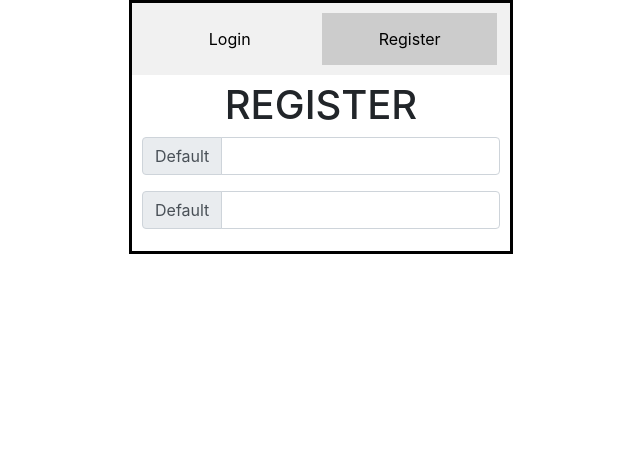
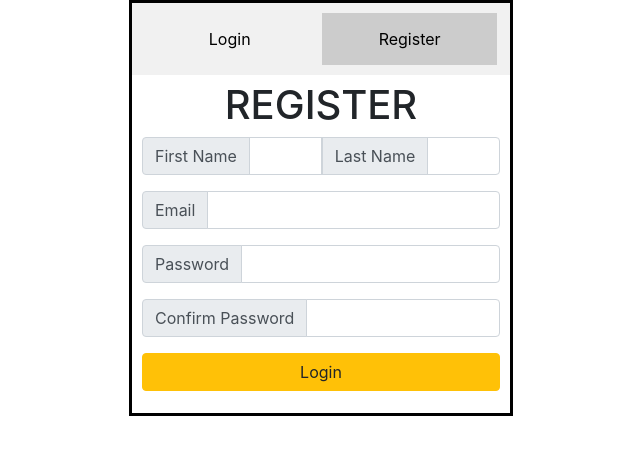
Before and after one commit to C-Taylor26/Final-Year-Project, a PHP site: page / in a window 1280 px wide, after a click on "Register". Shown: the top 455 px of the page, without its empty margins (319-959 px from the left). Run offline with PHP 8.4, Linux system fonts and the light colour scheme.

Commit message:
Login + Register Tabs complete

```diff
--- a/Site/index.php
+++ b/Site/index.php
@@ -56,23 +56,25 @@
             <button class="tab" onclick="showContent(event, 'login')" id="default">Login</button>
             <button class="tab" onclick="showContent(event, 'register')">Register</button>
         </div>
+
         <!-- Login Box Tab Contents -->
         <div id="login" class="tabcontent">
             <h1>LOGIN</h1>
             <form>
-                <div class="input-group mb-3">
+                <div class="input-group mb-3"><!-- Email Input -->
                     <div class="input-group-prepend">
                         <span class="input-group-text" id="inputGroup-sizing-default">Email</span>
                     </div>
                     <input type="email" placeholder="someone@email.com" class="form-control" aria-label="Default" aria-describedby="inputGroup-sizing-default">
                 </div>
 
-                <div class="input-group mb-3">
+                <div class="input-group mb-3"><!-- Password Input -->
                     <div class="input-group-prepend">
                         <span class="input-group-text" id="inputGroup-sizing-default">Password</span>
                     </div>
                     <input type="password" class="form-control" aria-label="Default" aria-describedby="inputGroup-sizing-default">
                 </div>
+                <button type="button" class="btn btn-warning" style="width:100%">Login</button>
             </form>
 
 
@@ -82,19 +84,42 @@
         <div id="register" class="tabcontent">
             <h1>REGISTER</h1>
             <form>
-                <div class="input-group mb-3">
+                <div class="input-group mb-3"> <!-- Name Input-->
                     <div class="input-group-prepend">
-                        <span class="input-group-text" id="inputGroup-sizing-default">Default</span>
+                        <span class="input-group-text" id="inputGroup-sizing-default">First Name</span>
+                    </div>
+                    <input type="text" class="form-control" aria-label="Default" aria-describedby="inputGroup-sizing-default">
+
+                    <div class="input-group-prepend">
+                        <span class="input-group-text" id="inputGroup-sizing-default">Last Name</span>
                     </div>
                     <input type="text" class="form-control" aria-label="Default" aria-describedby="inputGroup-sizing-default">
                 </div>
 
-                <div class="input-group mb-3">
+                <div class="input-group mb-3"><!-- Email Input -->
                     <div class="input-group-prepend">
-                        <span class="input-group-text" id="inputGroup-sizing-default">Default</span>
+                        <span class="input-group-text" id="inputGroup-sizing-default">Email</span>
                     </div>
-                    <input type="text" class="form-control" aria-label="Default" aria-describedby="inputGroup-sizing-default">
+                    <input type="email" class="form-control" aria-label="Default" aria-describedby="inputGroup-sizing-default">
                 </div>
+
+                <div class="input-group mb-3"><!-- Password Input -->
+                    <div class="input-group-prepend">
+                        <span class="input-group-text" id="inputGroup-sizing-default">Password</span>
+                    </div>
+                    <input type="password" class="form-control" aria-label="Default" aria-describedby="inputGroup-sizing-default">
+                    <!--<small id="passwordHelpBlock" class="form-text text-muted">
+                        Your password must be 8+ characters long, contain a mix of letters, numbers and special characters.
+                    </small>-->
+                </div>
+
+                <div class="input-group mb-3"><!-- Password Confirm Input -->
+                    <div class="input-group-prepend">
+                        <span class="input-group-text" id="inputGroup-sizing-default">Confirm Password</span>
+                    </div>
+                    <input type="password" class="form-control" aria-label="Default" aria-describedby="inputGroup-sizing-default">
+                </div>
+                <button type="button" class="btn btn-warning" style="width:100%">Login</button>
             </form>
 
 
```
